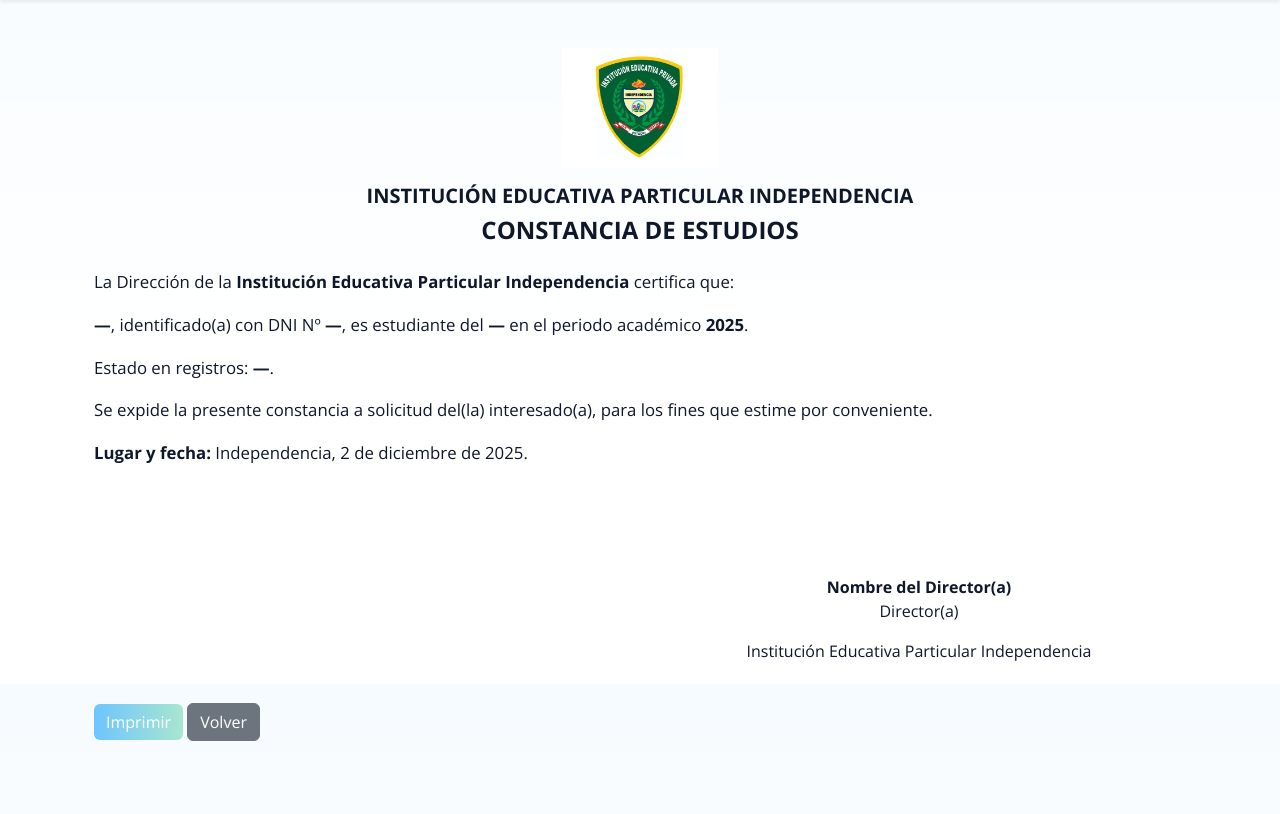
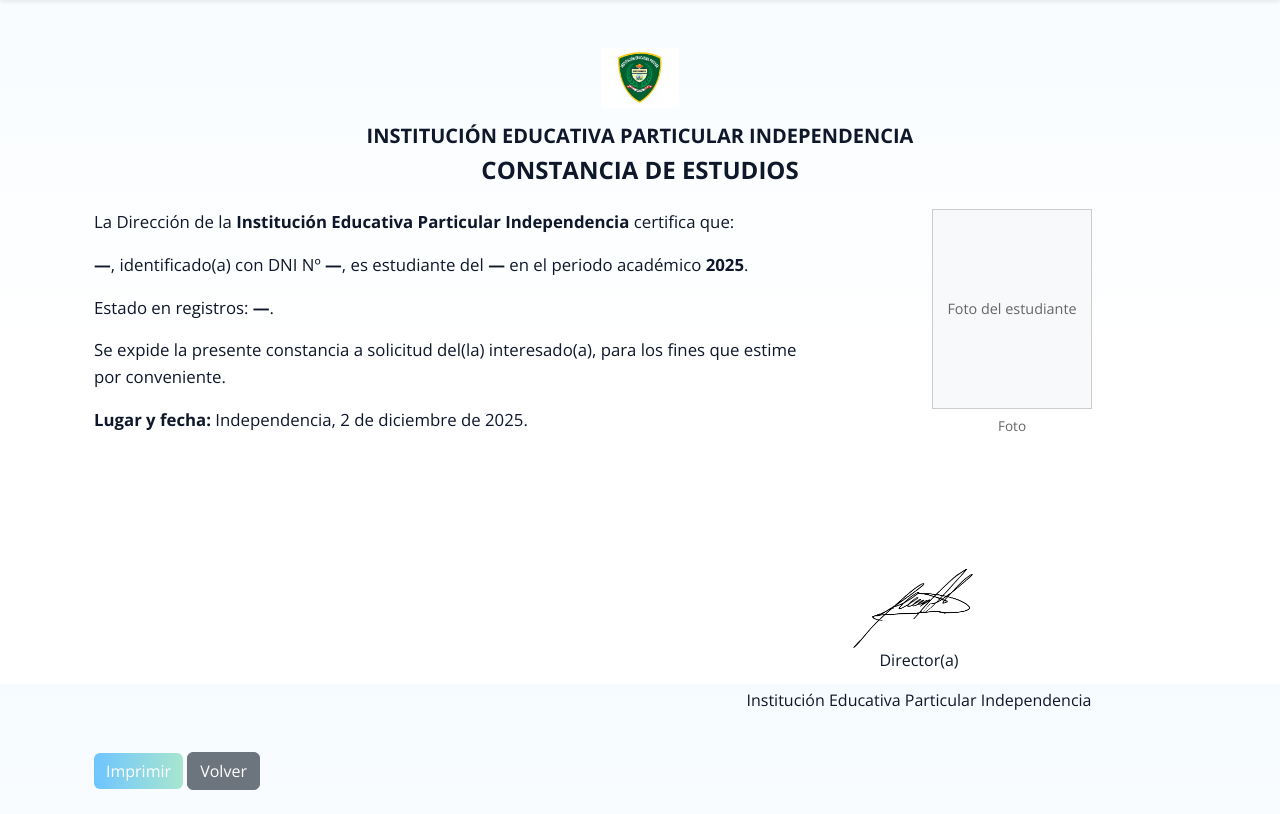
Before and after one commit to LinaresChick/educa-finanzas, a PHP site: page /educa-finanzas/views/constancias/imprimir.php in a window 1280 px wide. Shown: the part 116-930 px from the top of the page. Before the commit the page ends 857 px from the top, so only its background shows below. Run offline with PHP 8.4, Linux system fonts and the light colour scheme; some libraries are stand-ins or nearby versions.

Commit message:
actualizaciones en constancia

```diff
--- a/views/constancias/imprimir.php
+++ b/views/constancias/imprimir.php
@@ -35,7 +35,7 @@
 
 <div class="container mt-4" id="constancia-print">
     <div class="text-center mb-3">
-        <img src="img/image.png" alt="Logo" style="max-height:120px;">
+        <img src="img/image.png" alt="Logo" style="max-height:60px; max-width:320px; width:auto;">
     </div>
 
     <div class="text-center">
@@ -43,7 +43,17 @@
         <h4 style="font-weight:700; margin-top:6px;">CONSTANCIA DE ESTUDIOS</h4>
     </div>
 
-    <div class="mt-4" style="font-size:1.05rem; line-height:1.6;">
+    <?php
+    // Ruta de la foto del estudiante (si existe)
+    $fotoEstudiante = null;
+    if (!empty($est['foto'])) {
+        // intentar ruta dentro de uploads; ajustar según esquema real si es necesario
+        $fotoEstudiante = 'uploads/' . ltrim($est['foto'], '/');
+    }
+    ?>
+
+    <div class="row mt-4" style="font-size:1.05rem; line-height:1.6;">
+        <div class="col-md-8">
             <p>La Dirección de la <strong>Institución Educativa Particular Independencia</strong> certifica que:</p>
 
             <p><strong><?= $nombreEst ?></strong>, identificado(a) con DNI Nº <strong><?= $dniEst ?></strong>, es estudiante del <strong><?= $grado ?: '—' ?></strong> en el periodo académico <strong><?= $anioImprimir ?></strong>.</p>
@@ -58,18 +68,28 @@
                 <p><strong>Observación:</strong> <?= $observacion ?></p>
             <?php endif; ?>
 
-
-
             <p>Se expide la presente constancia a solicitud del(la) interesado(a), para los fines que estime por conveniente.</p>
 
             <p><strong>Lugar y fecha:</strong> <?= $ciudad ?>, <?= $day ?> de <?= $month ?> de <?= $year ?>.</p>
+        </div>
+
+        <div class="col-md-4 text-center">
+            <div style="width:160px; height:200px; margin:0 auto; border:1px solid #ccc; display:flex; align-items:center; justify-content:center; background:#f8f9fa;">
+                <?php if ($fotoEstudiante): ?>
+                    <img src="<?= $fotoEstudiante ?>" alt="Foto del estudiante" style="max-width:100%; max-height:100%; object-fit:cover;">
+                <?php else: ?>
+                    <div style="font-size:0.9rem; color:#666;">Foto del estudiante</div>
+                <?php endif; ?>
+            </div>
+            <div style="font-size:0.85rem; margin-top:6px; color:#666;">Foto</div>
+        </div>
     </div>
 
     <div class="row mt-5">
         <div class="col-6"></div>
         <div class="col-6 text-center">
             <p style="margin-bottom:60px;"></p>
-            <p style="font-weight:700; margin-bottom:0;"><?= $director ?></p>
+            <p style="margin-bottom:0;"><img src="img/firma.png" alt="Firma Director" style="max-height:90px; display:inline-block;"></p>
             <p>Director(a)</p>
             <p>Institución Educativa Particular Independencia</p>
         </div>
```
Also changed, not shown: public/img/firma.png (added). Lines whose indentation alone changed are shown as unchanged.
